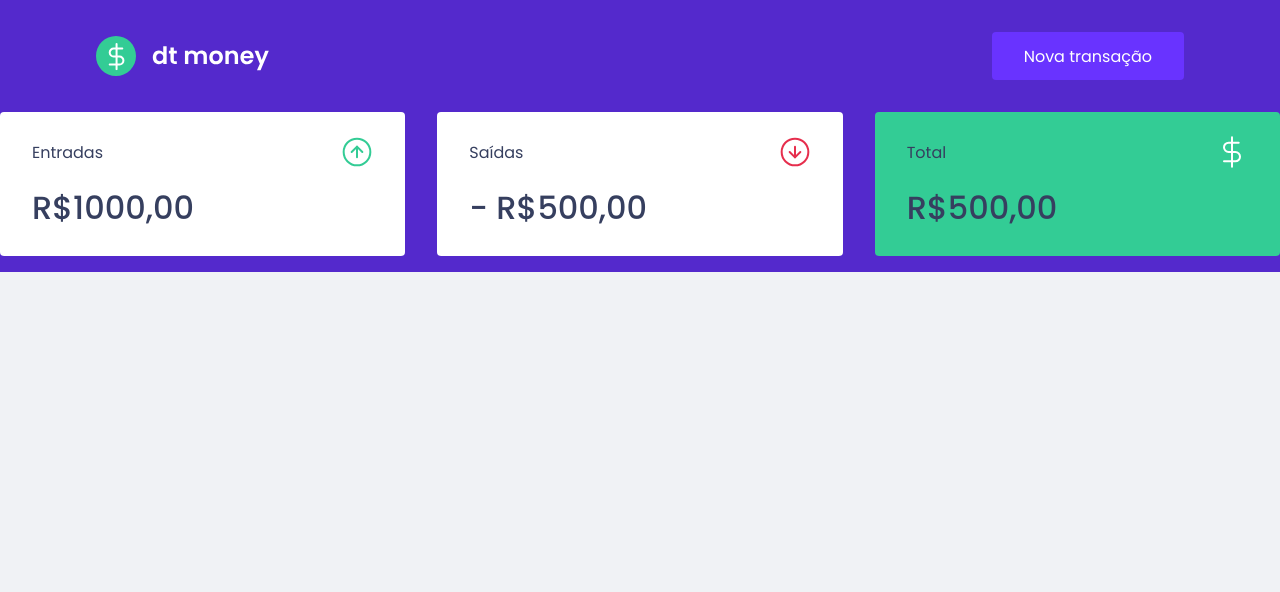
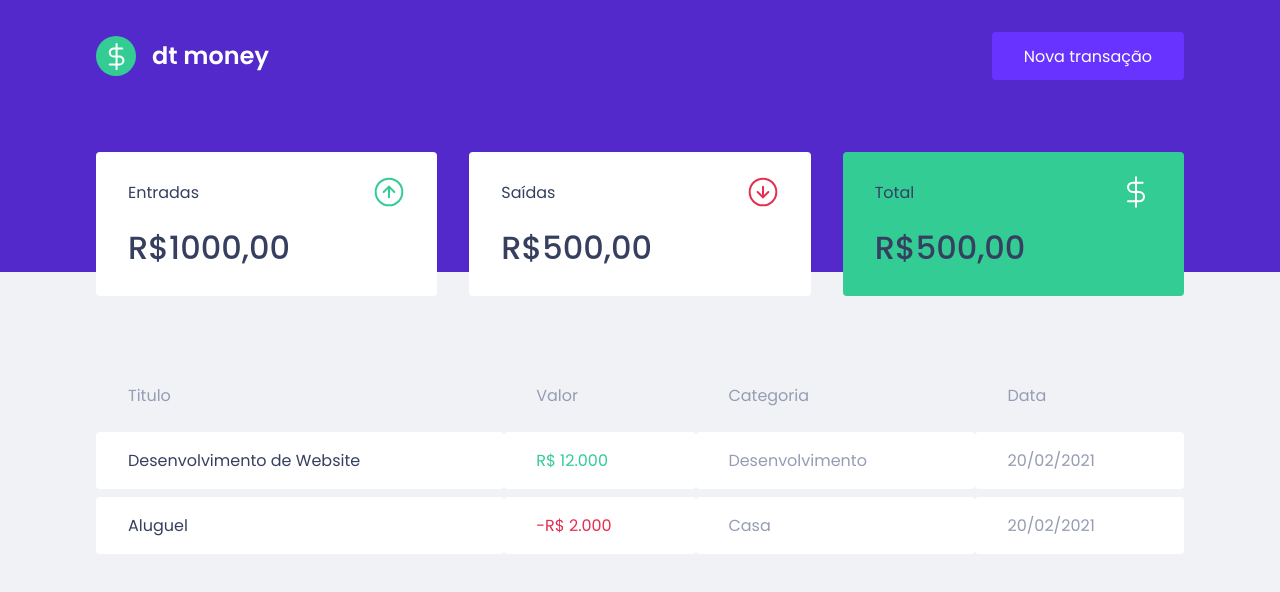
Before and after one commit to pedromartinsdev/dtmoney, a React (Create React App) app: page / in a window 1280 px wide. Shown: the top 592 px of the page. Built offline with nearby package versions, Linux system fonts and the light colour scheme.

Commit message:
add Transaction Table component

```diff
--- a/src/App.tsx
+++ b/src/App.tsx
@@ -1,12 +1,12 @@
+import { Header } from "./components/Header";
 import { GlobalStyle } from "./styles/global";
-import { Header } from "./components/Header";
-import { Summary } from "./components/Summary";
+import { Dashboard } from "./components/Dashboard";
 
 export function App() {
   return (
     <>
       <Header />
-      <Summary />
+      <Dashboard />
       <GlobalStyle />
     </>
   );
--- a/src/components/Dashboard/index.tsx
+++ b/src/components/Dashboard/index.tsx
@@ -1,10 +1,12 @@
-import { Container } from "./styles";
-import { Summary } from "../Summary";
+import { Summary } from "../Summary"
+import { TransactionTable } from "../TransactionsTable";
+import { Container } from "./styles"
 
-export function Dashboard (){
+export function Dashboard() {
   return (
     <Container>
       <Summary />
+      <TransactionTable />
     </Container>
   );
 }
--- a/src/components/Header/styles.ts
+++ b/src/components/Header/styles.ts
@@ -1,7 +1,7 @@
 import styled from "styled-components";
 
 export const Container = styled.header`
-  background: var(--blue)
+  background: var(--blue);
 `;
 
 export const Content = styled.div`
--- a/src/components/Summary/index.tsx
+++ b/src/components/Summary/index.tsx
@@ -1,10 +1,9 @@
 import incomeImg from "../../assets/income.svg";
 import outcomeImg from "../../assets/outcome.svg";
 import totalImg from "../../assets/total.svg";
+import { Container } from "./styles";
 
-import { Container } from "./styles"
-
-export function Summary (){
+export function Summary() {
   return (
     <Container>
       <div>
@@ -19,7 +18,7 @@
           <p>Saídas</p>
           <img src={outcomeImg} alt="Saídas" />
         </header>
-        <strong>- R$500,00</strong>
+        <strong>R$500,00</strong>
       </div>
       <div className="highlight-background">
         <header>
--- a/src/components/Summary/styles.ts
+++ b/src/components/Summary/styles.ts
@@ -27,7 +27,7 @@
     }
 
     &.highlight-background {
-      background: var(--green)
+      background: var(--green);
     }
   }
 `
--- /dev/null
+++ b/src/components/TransactionsTable/index.tsx
@@ -0,0 +1,32 @@
+import { Container } from "./styles"
+
+export function TransactionTable() {
+  return (
+    <Container>
+      <table>
+        <thead>
+          <tr>
+            <th>Titulo</th>
+            <th>Valor</th>
+            <th>Categoria</th>
+            <th>Data</th>
+          </tr>
+        </thead>
+        <tbody>
+          <tr>
+            <td>Desenvolvimento de Website</td>
+            <td className="deposit">R$ 12.000</td>
+            <td>Desenvolvimento</td>
+            <td>20/02/2021</td>
+          </tr>
+          <tr>
+            <td>Aluguel</td>
+            <td className="withdraw">-R$ 2.000</td>
+            <td>Casa</td>
+            <td>20/02/2021</td>
+          </tr>
+        </tbody>
+      </table>
+    </Container>
+  )
+}
--- /dev/null
+++ b/src/components/TransactionsTable/styles.ts
@@ -0,0 +1,37 @@
+import styled from "styled-components";
+
+export const Container = styled.div`
+  margin-top: 4rem;
+
+  table {
+    width: 100%;
+    border-spacing: 0 0.5rem;
+
+    th{
+      color: var(--text-body);
+      font-weight: 400;
+      padding: 1rem 2rem;
+      text-align: left;
+      line-height: 1.5rem;
+    }
+
+    td {
+      padding: 1rem 2rem;
+      border: 0;
+      background: var(--shape);
+      color: var(--text-body);
+      border-radius: 0.25rem;
+
+      &:first-child{
+        color: var(--text-title);
+      }
+
+      &.deposit{
+        color: var(--green);
+      }
+      &.withdraw{
+        color: var(--red);
+      }
+    }
+  }
+`;
--- a/src/styles/global.ts
+++ b/src/styles/global.ts
@@ -24,11 +24,11 @@
 
   html {
     @media (max-width: 1080px) {
-      font-size: 93.75%
+      font-size: 93.75%;
     }
 
     @media (max-width: 720px) {
-      font-size: 87.5%
+      font-size: 87.5%;
     }
   }
 
```
